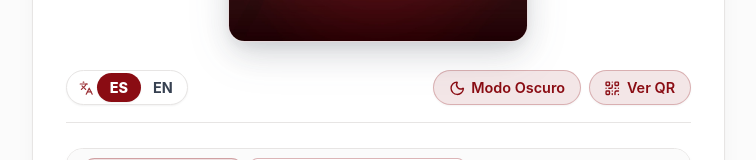
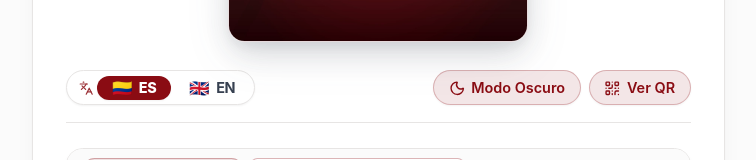
Before and after one commit to riano200612-jpg/menu-santamaria, a React (Vite) app: page / in a window 1280 px wide. Shown: the part 462-622 px from the top of the page, without its empty margins (262-1018 px from the left). Built offline with nearby package versions, Linux system fonts and the light colour scheme.

Commit message:
feat: add language switcher to footer
Integrate the LanguageSwitcher component into the RestauranteHistoria section to allow users to change the language at the bottom of the page, improving accessibility and navigation.

```diff
--- a/src/App.tsx
+++ b/src/App.tsx
@@ -1560,7 +1560,7 @@ export default function App() {
         </section>
 
         {/* Sección de Historia, Citas Poéticas de Leti y Lacydes Moreno, y Premios */}
-        <RestauranteHistoria idioma={idioma} darkMode={darkMode} />
+        <RestauranteHistoria idioma={idioma} darkMode={darkMode} onCambiarIdioma={setIdioma} />
       </div>
 
       {/* Modal interactivo con Información Nutricional y Maridaje */}
--- a/src/components/LanguageSwitcher.tsx
+++ b/src/components/LanguageSwitcher.tsx
@@ -15,51 +15,59 @@ export function LanguageSwitcher({
   return (
     <div
       id="selector-idioma-contenedor"
-      className={`inline-flex items-center p-0.5 rounded-full border transition-all duration-200 ${
+      className={`inline-flex items-center p-1 rounded-full border transition-all duration-300 ${
         darkMode
-          ? 'bg-stone-900/90 border-stone-700 text-stone-300'
+          ? 'bg-stone-900/90 border-stone-700 text-stone-300 shadow-xs'
           : 'bg-white border-stone-200 shadow-xs text-[#374151]'
       }`}
       role="group"
       aria-label="Selector de idioma / Language switcher"
     >
-      <div className="pl-2.5 pr-1 py-1 flex items-center gap-1 text-xs font-semibold opacity-85">
+      <div className="pl-2 pr-1 flex items-center text-xs font-semibold opacity-85 shrink-0" aria-hidden="true">
         <Languages className="w-3.5 h-3.5 text-[#8A0C13]" />
       </div>
 
+      <div className="flex items-center gap-1">
         <button
           type="button"
           id="btn-idioma-es"
           onClick={() => onCambiarIdioma('es')}
-        className={`px-3 py-1 rounded-full text-xs sm:text-sm font-bold transition-all cursor-pointer ${
+          className={`inline-flex items-center justify-center gap-1.5 px-3 py-1 sm:px-3.5 sm:py-1 rounded-full text-xs sm:text-sm font-bold tracking-tight transition-all duration-200 cursor-pointer select-none active:scale-95 ${
             idioma === 'es'
               ? 'bg-[#8A0C13] text-white shadow-xs font-extrabold'
               : darkMode
-              ? 'text-stone-400 hover:text-stone-200'
-              : 'text-[#374151] hover:text-[#8A0C13]'
+                ? 'text-stone-400 hover:text-stone-100 hover:bg-stone-800/60'
+                : 'text-[#374151] hover:text-[#8A0C13] hover:bg-stone-100/80'
           }`}
           aria-pressed={idioma === 'es'}
-        title="Cambiar menú a Español"
+          title="Cambiar menú a Español (Colombia)"
         >
-        ES
+          <span className="text-sm sm:text-base leading-none select-none flex items-center" role="img" aria-label="Bandera de Colombia">
+            🇨🇴
+          </span>
+          <span className="leading-none">ES</span>
         </button>
 
         <button
           type="button"
           id="btn-idioma-en"
           onClick={() => onCambiarIdioma('en')}
-        className={`px-3 py-1 rounded-full text-xs sm:text-sm font-bold transition-all cursor-pointer ${
+          className={`inline-flex items-center justify-center gap-1.5 px-3 py-1 sm:px-3.5 sm:py-1 rounded-full text-xs sm:text-sm font-bold tracking-tight transition-all duration-200 cursor-pointer select-none active:scale-95 ${
             idioma === 'en'
               ? 'bg-[#8A0C13] text-white shadow-xs font-extrabold'
               : darkMode
-              ? 'text-stone-400 hover:text-stone-200'
-              : 'text-[#374151] hover:text-[#8A0C13]'
+                ? 'text-stone-400 hover:text-stone-100 hover:bg-stone-800/60'
+                : 'text-[#374151] hover:text-[#8A0C13] hover:bg-stone-100/80'
           }`}
           aria-pressed={idioma === 'en'}
-        title="Switch menu to English"
+          title="Switch menu to English (United Kingdom)"
         >
-        EN
+          <span className="text-sm sm:text-base leading-none select-none flex items-center" role="img" aria-label="Bandera del Reino Unido">
+            🇬🇧
+          </span>
+          <span className="leading-none">EN</span>
         </button>
+      </div>
     </div>
   );
 }
--- a/src/components/RestauranteHistoria.tsx
+++ b/src/components/RestauranteHistoria.tsx
@@ -1,13 +1,15 @@
 import { Idioma } from '../types';
 import { TEXTOS_UI } from '../data/translations';
 import { Award, Compass, MapPin, Phone, Globe, Instagram, Quote, Anchor } from 'lucide-react';
+import { LanguageSwitcher } from './LanguageSwitcher';
 
 interface RestauranteHistoriaProps {
   idioma: Idioma;
   darkMode: boolean;
+  onCambiarIdioma?: (nuevoIdioma: Idioma) => void;
 }
 
-export function RestauranteHistoria({ idioma, darkMode }: RestauranteHistoriaProps) {
+export function RestauranteHistoria({ idioma, darkMode, onCambiarIdioma }: RestauranteHistoriaProps) {
   const t = TEXTOS_UI[idioma];
 
   return (
@@ -147,6 +149,20 @@ export function RestauranteHistoria({ idioma, darkMode }: RestauranteHistoriaPro
             </span>
           </div>
         </div>
+
+        {/* Selector de idioma en el pie de página */}
+        {onCambiarIdioma && (
+          <div className="mt-4 pt-3.5 border-t border-stone-200 dark:border-stone-800 flex flex-col sm:flex-row items-center justify-between gap-3">
+            <span className="text-xs text-stone-500 dark:text-stone-400 font-medium">
+              {idioma === 'es' ? 'Santa María del Mar — Bogotá, Colombia' : 'Santa María del Mar — Bogota, Colombia'}
+            </span>
+            <LanguageSwitcher
+              idioma={idioma}
+              onCambiarIdioma={onCambiarIdioma}
+              darkMode={darkMode}
+            />
+          </div>
+        )}
       </div>
     </footer>
   );
```
Lines whose indentation alone changed are shown as unchanged.
